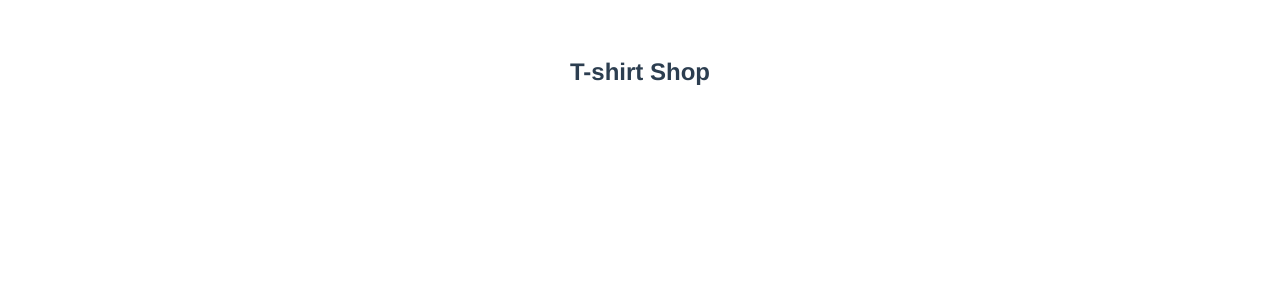
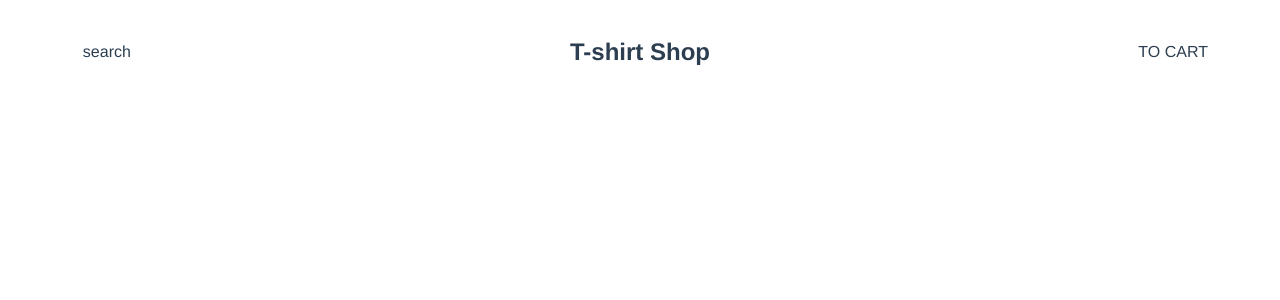
Before and after one commit to jenseneducation-viktor-rizk/TDD-webshop-grupp-5, a Vue app: page / in a window 1280 px wide. Shown: the top 300 px of the page. Built offline with nearby package versions, Linux system fonts and the light colour scheme.

Commit message:
refactor of router testing and added test for cart toggling

```diff
--- /dev/null
+++ b/src/components/Cart.vue
@@ -0,0 +1,13 @@
+<template>
+  <div class="cart">cart</div>
+</template>
+
+<script>
+export default {
+
+}
+</script>
+
+<style>
+
+</style>
--- /dev/null
+++ b/src/components/CartButton.vue
@@ -0,0 +1,13 @@
+<template>
+  <div @click="$emit('clicked')" class="cart-button">TO CART</div>
+</template>
+
+<script>
+export default {
+
+}
+</script>
+
+<style>
+
+</style>
--- a/src/components/Logo.vue
+++ b/src/components/Logo.vue
@@ -1,5 +1,5 @@
 <template>
-  <div @click="$emit('logo-clicked')" class="logo">
+  <div @click="$emit('clicked')" class="logo">
       <h2>T-shirt Shop</h2>
   </div>
 </template>
--- a/src/components/Nav.vue
+++ b/src/components/Nav.vue
@@ -1,28 +1,39 @@
 <template>
   <div id="nav">
-    <Logo  @logo-clicked="toHomePage"/>
+    <p>search</p>
+    <Logo @clicked="toHomePage" />
+    <CartButton @clicked="$emit('cart-btn-clicked')"/>
   </div>
 </template>
 
 <script>
 import Logo from '@/components/Logo.vue'
+import CartButton from '@/components/CartButton.vue'
 
 export default {
   components: {
-    Logo
+    Logo, CartButton
   },
   methods: {
     toHomePage() {
-      if(this.$router.history.current.name == "Home") {
+      if(this.$router.history.current.name === "Home") {
         this.$router.go()
       }
       else {
         this.$router.push('/')
       }
   }
-}}
+  }
+  }
 
 </script>
 
-<style>
+<style lang="scss" scoped>
+  #nav {
+    padding: 10px;
+    display: grid;
+    grid-template-columns: 1fr 5fr 1fr;
+    justify-content: center;
+    align-items: center;
+  }
 </style>
--- a/src/views/Home.vue
+++ b/src/views/Home.vue
@@ -1,17 +1,27 @@
 <template>
   <div class="home">
-    <Nav/>
+    <Nav @cart-btn-clicked="toggleCart" />
+    <Cart class="cart" v-show="cartVisible"/>
   </div>
 </template>
 
 <script>
 // @ is an alias to /src
 import Nav from '@/components/Nav.vue'
+import Cart from '@/components/Cart.vue'
 
 export default {
   name: 'Home',
+  data() {return{
+    cartVisible: false
+  }},
   components: {
-    Nav
+    Nav, Cart
+  },
+  methods: {
+    toggleCart() {
+      this.cartVisible = !this.cartVisible
+    }
   }
 }
 </script>
--- a/src/views/Product.vue
+++ b/src/views/Product.vue
@@ -11,8 +11,8 @@ export default {
   components: {
     Nav
   }
+}
 
-}
 </script>
 
 <style>
```
Also changed, not shown: 2 other files (tests, documents, lock files or other folders).
